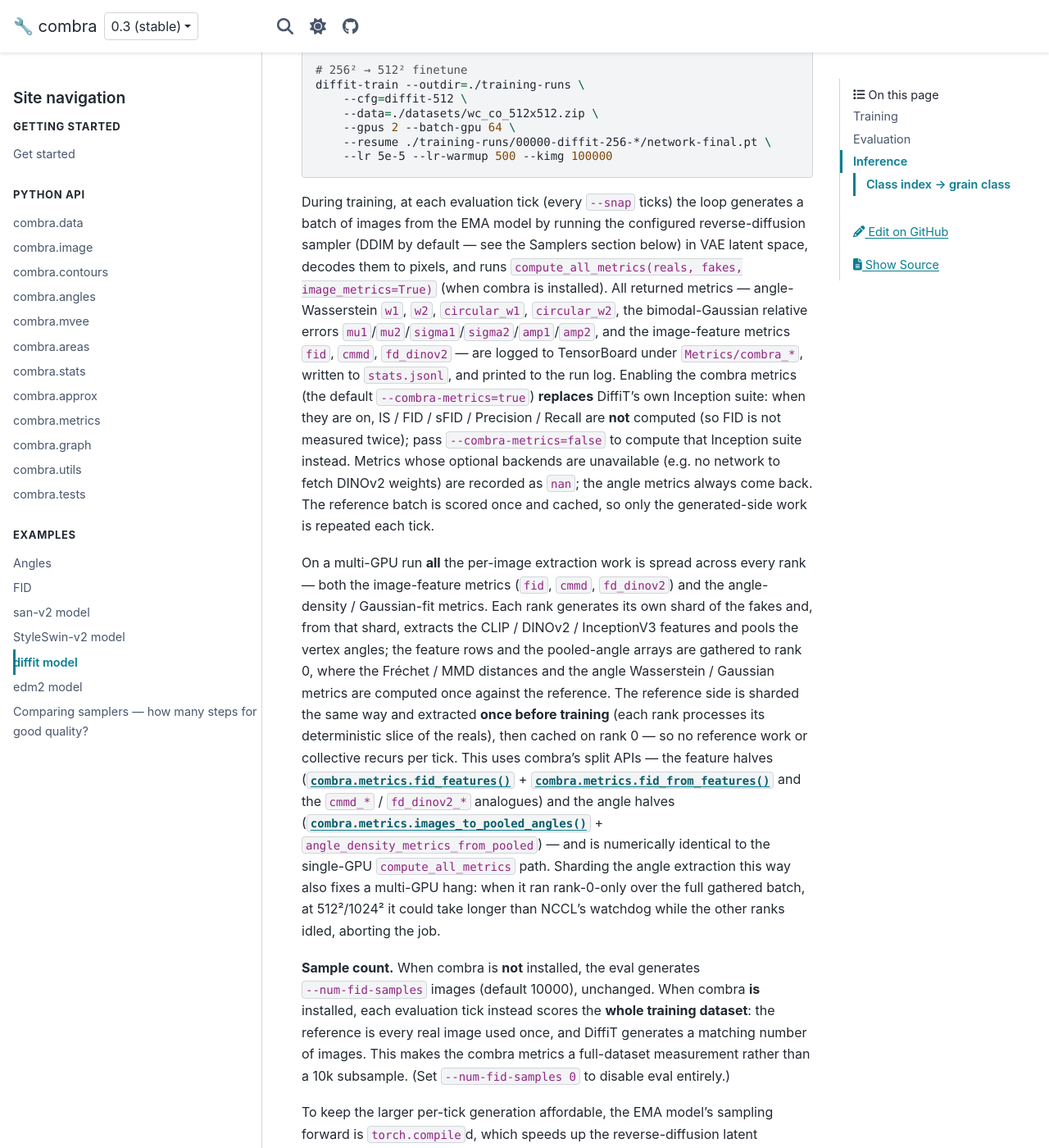
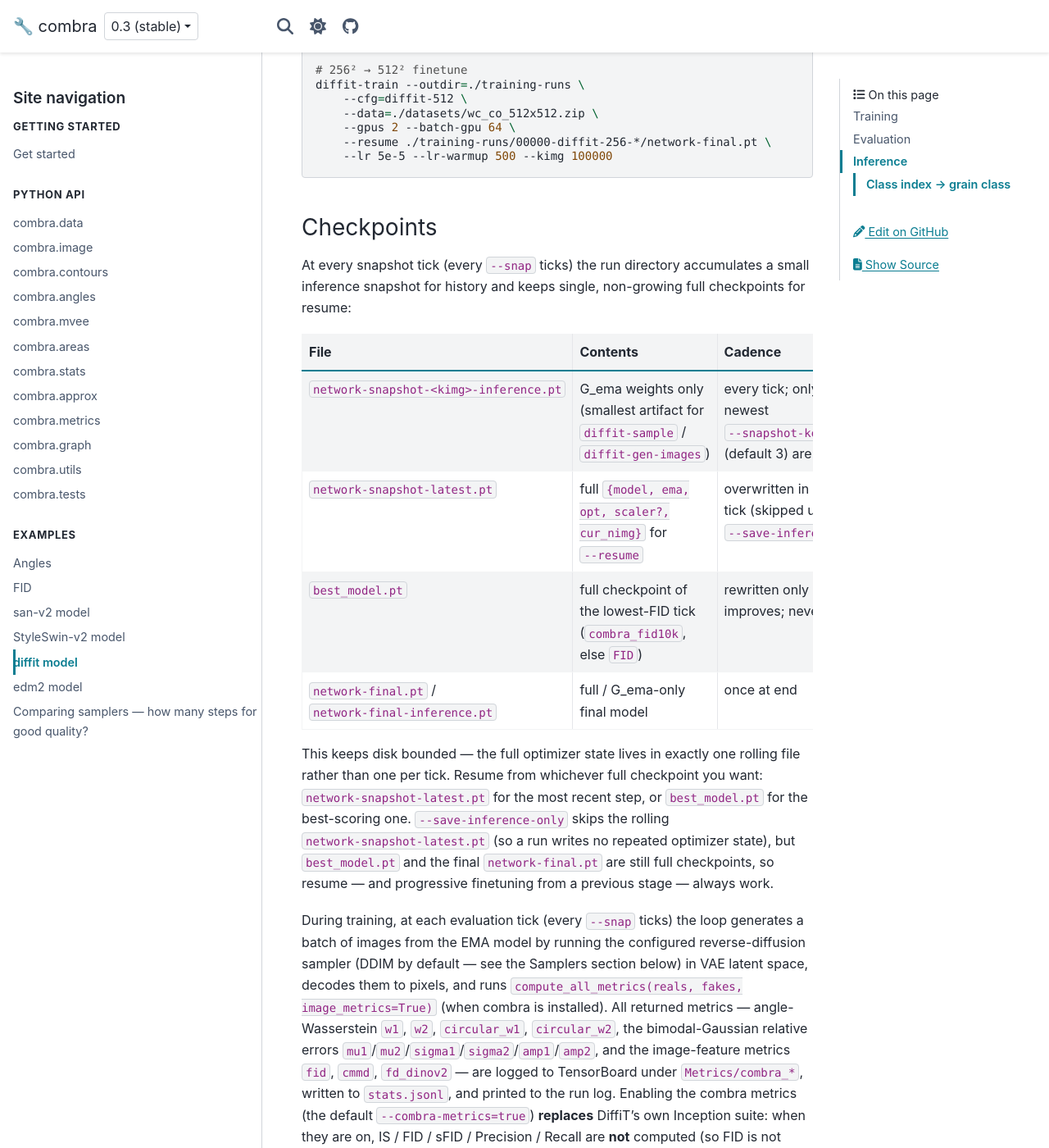
Before and after one commit to dkagramanyan/wc_cv, a Sphinx documentation site: the page built from docs/examples/diffit.md, in a window 1280 px wide and 1400 px high, scrolled down 2295 px. Shown: the whole window at 82% size. Built offline with Sphinx 7.4.7 and the PyData theme 0.15.4, drawn with Linux system fonts in a browser that asks for light colours.

Commit message:
docs(diffit): document bounded checkpoint layout
Add a Checkpoints subsection describing per-tick G_ema inference snapshots
(pruned to --snapshot-keep-last), the rolling network-snapshot-latest.pt,
best_model.pt, and resume/progressive-finetuning from any full checkpoint.

Co-Authored-By: Claude Opus 4.8 (1M context) <noreply@anthropic.com>

````diff
--- a/docs/examples/diffit.md
+++ b/docs/examples/diffit.md
@@ -104,6 +104,27 @@ diffit-train --outdir=./training-runs \
     --resume ./training-runs/00000-diffit-256-*/network-final.pt \
     --lr 5e-5 --lr-warmup 500 --kimg 100000
 ```
+
+### Checkpoints
+
+At every snapshot tick (every `--snap` ticks) the run directory accumulates a
+small inference snapshot for history and keeps single, non-growing full
+checkpoints for resume:
+
+| File | Contents | Cadence |
+| --- | --- | --- |
+| `network-snapshot-<kimg>-inference.pt` | G_ema weights only (smallest artifact for `diffit-sample` / `diffit-gen-images`) | every tick; only the newest `--snapshot-keep-last` (default 3) are kept |
+| `network-snapshot-latest.pt` | full `{model, ema, opt, scaler?, cur_nimg}` for `--resume` | overwritten in place each tick (skipped under `--save-inference-only`) |
+| `best_model.pt` | full checkpoint of the lowest-FID tick (`combra_fid10k`, else `FID`) | rewritten only when FID improves; never pruned |
+| `network-final.pt` / `network-final-inference.pt` | full / G_ema-only final model | once at end |
+
+This keeps disk bounded — the full optimizer state lives in exactly one rolling
+file rather than one per tick. Resume from whichever full checkpoint you want:
+`network-snapshot-latest.pt` for the most recent step, or `best_model.pt` for the
+best-scoring one. `--save-inference-only` skips the rolling `network-snapshot-latest.pt`
+(so a run writes no repeated optimizer state), but `best_model.pt` and the final
+`network-final.pt` are still full checkpoints, so resume — and progressive
+finetuning from a previous stage — always work.
 
 During training, at each evaluation tick (every `--snap` ticks) the loop
 generates a batch of images from the EMA model by running the configured
````
